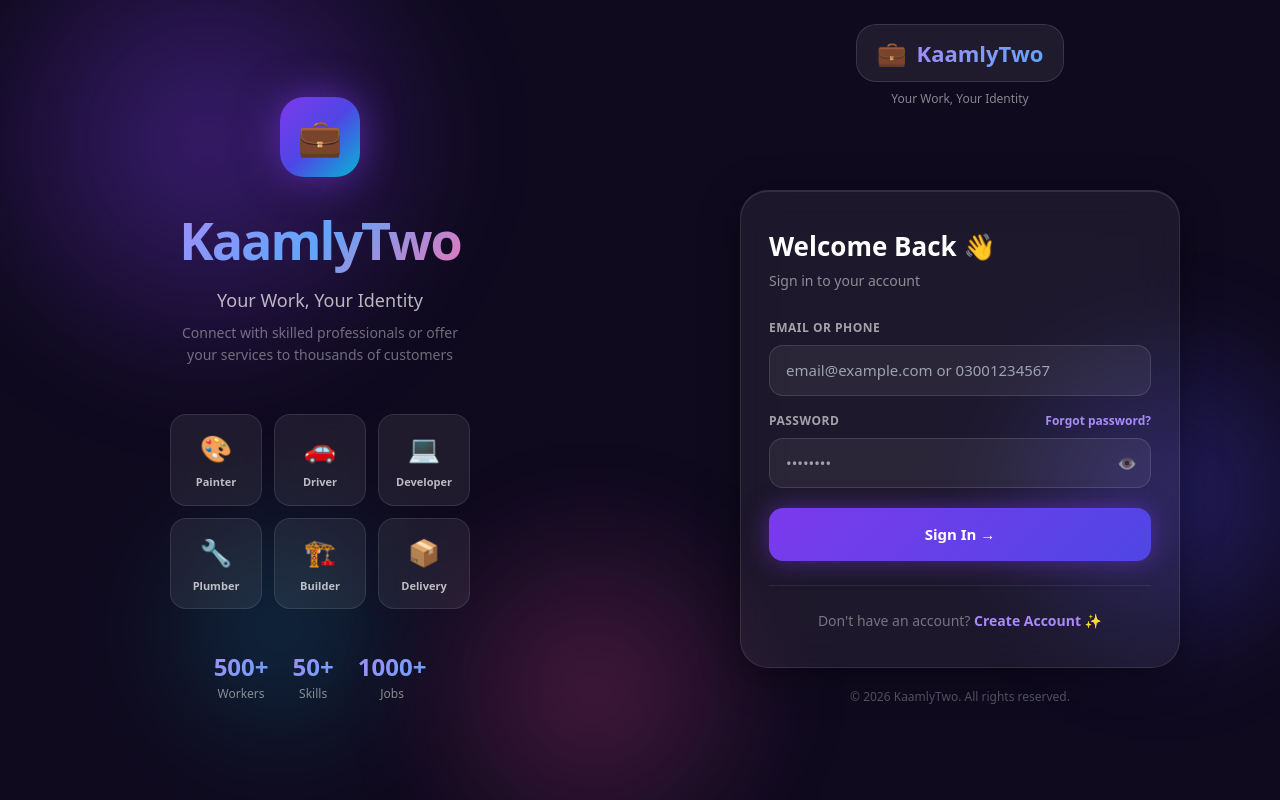
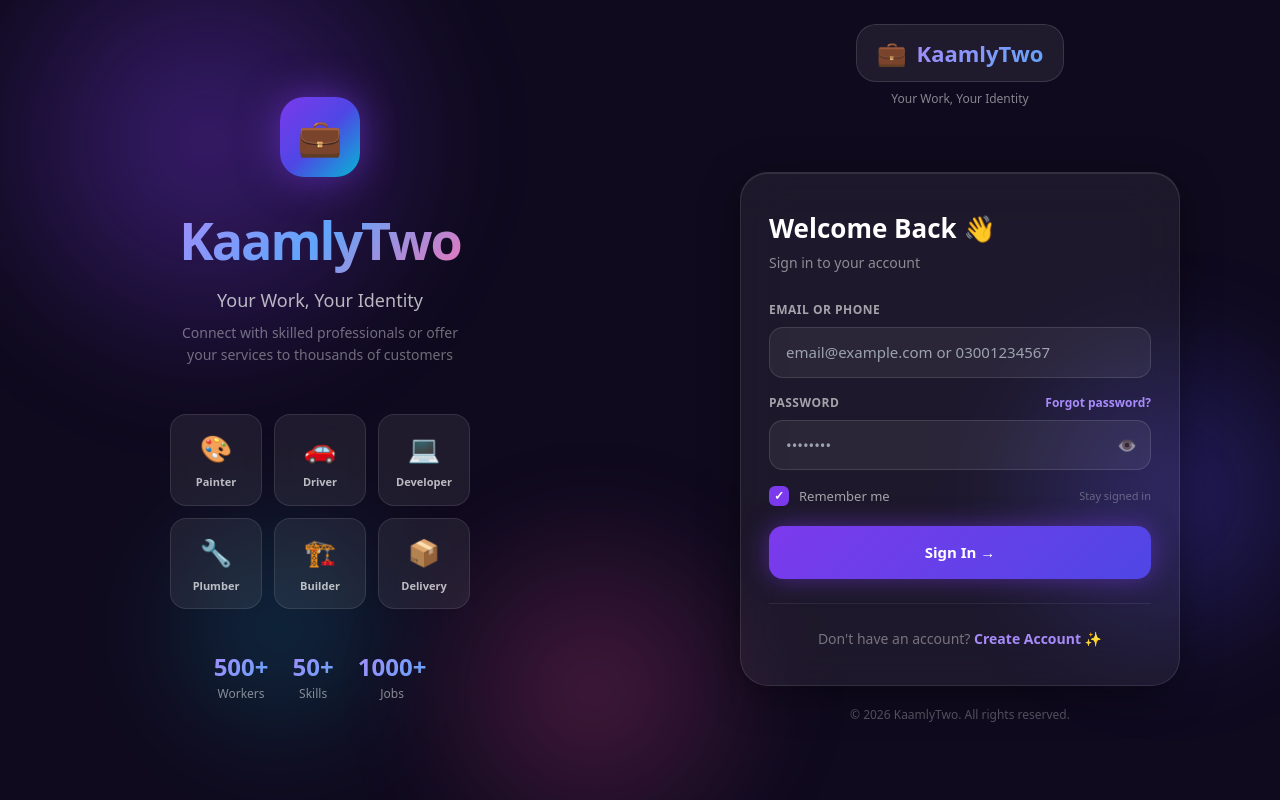
Before and after one commit to Sanskar9755/kaamlytwo, a React (Vite) app in the folder frontend/: page /login in a window 1280 px wide. Built offline with nearby package versions, Linux system fonts and the light colour scheme; no server answers.

Commit message:
feat: add Remember Me checkbox to login page

```diff
--- a/frontend/src/context/AuthContext.tsx
+++ b/frontend/src/context/AuthContext.tsx
@@ -6,7 +6,7 @@ interface AuthContextValue {
   user: User | null
   token: string | null
   isAuthenticated: boolean
-  login: (token: string, user: User) => void
+  login: (token: string, user: User, rememberMe?: boolean) => void
   logout: () => void
 }
 
@@ -14,18 +14,29 @@ const AuthContext = createContext<AuthContextValue | null>(null)
 const TOKEN_KEY = 'kaamlytwo_token'
 const USER_KEY = 'kaamlytwo_user'
 
+// Read token from either storage (localStorage = remember me, sessionStorage = session only)
+function readToken(): string | null {
+  return localStorage.getItem(TOKEN_KEY) ?? sessionStorage.getItem(TOKEN_KEY)
+}
+
+function readUser(): User | null {
+  const s = localStorage.getItem(USER_KEY) ?? sessionStorage.getItem(USER_KEY)
+  return s ? JSON.parse(s) : null
+}
+
 export function AuthProvider({ children }: { children: ReactNode }) {
-  const [token, setToken] = useState<string | null>(() => localStorage.getItem(TOKEN_KEY))
-  const [user, setUser] = useState<User | null>(() => {
-    const s = localStorage.getItem(USER_KEY)
-    return s ? JSON.parse(s) : null
-  })
+  const [token, setToken] = useState<string | null>(readToken)
+  const [user, setUser] = useState<User | null>(readUser)
 
   const isAuthenticated = token !== null && user !== null
 
-  const login = (newToken: string, newUser: User) => {
-    localStorage.setItem(TOKEN_KEY, newToken)
-    localStorage.setItem(USER_KEY, JSON.stringify(newUser))
+  const login = (newToken: string, newUser: User, rememberMe = true) => {
+    const storage = rememberMe ? localStorage : sessionStorage
+    // Clear both storages first to avoid stale data
+    localStorage.removeItem(TOKEN_KEY); localStorage.removeItem(USER_KEY)
+    sessionStorage.removeItem(TOKEN_KEY); sessionStorage.removeItem(USER_KEY)
+    storage.setItem(TOKEN_KEY, newToken)
+    storage.setItem(USER_KEY, JSON.stringify(newUser))
     setToken(newToken)
     setUser(newUser)
   }
@@ -33,6 +44,8 @@ export function AuthProvider({ children }: { children: ReactNode }) {
   const logout = () => {
     localStorage.removeItem(TOKEN_KEY)
     localStorage.removeItem(USER_KEY)
+    sessionStorage.removeItem(TOKEN_KEY)
+    sessionStorage.removeItem(USER_KEY)
     setToken(null)
     setUser(null)
   }
@@ -43,6 +56,15 @@ export function AuthProvider({ children }: { children: ReactNode }) {
     }
     window.addEventListener('storage', handler)
     return () => window.removeEventListener('storage', handler)
+  }, [])
+
+  // Sync user state when profile is updated elsewhere (e.g. CustomerSearchPage quick setup)
+  useEffect(() => {
+    const stored = readUser()
+    if (stored && JSON.stringify(stored) !== JSON.stringify(user)) {
+      setUser(stored)
+    }
+  // eslint-disable-next-line react-hooks/exhaustive-deps
   }, [])
 
   return (
--- a/frontend/src/pages/auth/LoginPage.tsx
+++ b/frontend/src/pages/auth/LoginPage.tsx
@@ -27,6 +27,7 @@ export default function LoginPage() {
   const { login } = useAuth()
   const [showPw, setShowPw] = useState(false)
   const [apiError, setApiError] = useState('')
+  const [rememberMe, setRememberMe] = useState(true)
 
   const { register, handleSubmit, formState: { errors, isSubmitting } } = useForm<F>({ resolver: zodResolver(schema) })
 
@@ -34,7 +35,7 @@ export default function LoginPage() {
     setApiError('')
     try {
       const res = await authService.login(v.identifier, v.password)
-      login(res.token, res.user)
+      login(res.token, res.user, rememberMe)
       navigate('/intent')
     } catch (e: unknown) {
       const err = e as { response?: { data?: { message?: string } } }
@@ -83,6 +84,31 @@ export default function LoginPage() {
           </div>
         )}
 
+        {/* Remember Me */}
+        <label style={{ display: 'flex', alignItems: 'center', gap: 10, cursor: 'pointer', userSelect: 'none' }}>
+          <div
+            onClick={() => setRememberMe(v => !v)}
+            style={{
+              width: 20, height: 20, borderRadius: 6, flexShrink: 0,
+              border: `2px solid ${rememberMe ? '#7c3aed' : 'rgba(255,255,255,0.25)'}`,
+              background: rememberMe ? '#7c3aed' : 'transparent',
+              display: 'flex', alignItems: 'center', justifyContent: 'center',
+              transition: 'all 0.2s', cursor: 'pointer'
+            }}
+          >
+            {rememberMe && <span style={{ color: '#fff', fontSize: 12, fontWeight: 900, lineHeight: 1 }}>✓</span>}
+          </div>
+          <span
+            onClick={() => setRememberMe(v => !v)}
+            style={{ fontSize: 13, color: 'rgba(255,255,255,0.6)', fontWeight: 500 }}
+          >
+            Remember me
+          </span>
+          <span style={{ marginLeft: 'auto', fontSize: 11, color: 'rgba(255,255,255,0.3)' }}>
+            {rememberMe ? 'Stay signed in' : 'Sign out on close'}
+          </span>
+        </label>
+
         <button type="submit" disabled={isSubmitting}
           style={{ background: isSubmitting ? 'rgba(124,58,237,0.5)' : 'linear-gradient(135deg,#7c3aed,#4f46e5)', color: '#fff', border: 'none', borderRadius: 14, padding: '15px', fontSize: 15, fontWeight: 800, cursor: isSubmitting ? 'not-allowed' : 'pointer', marginTop: 4, boxShadow: isSubmitting ? 'none' : '0 0 24px rgba(124,58,237,0.5)', transition: 'all 0.2s' }}>
           {isSubmitting ? '⏳ Signing in...' : 'Sign In →'}
```
